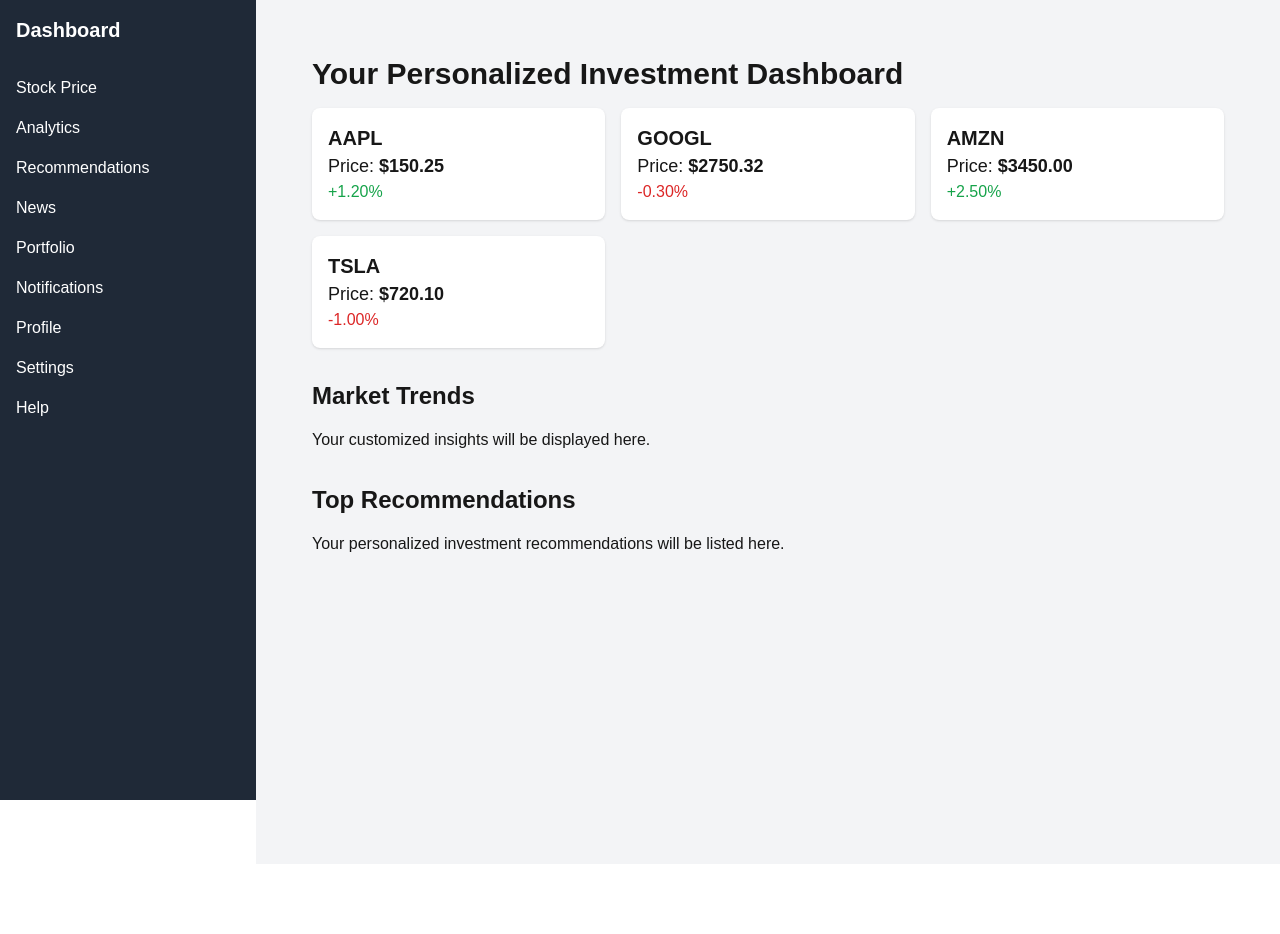
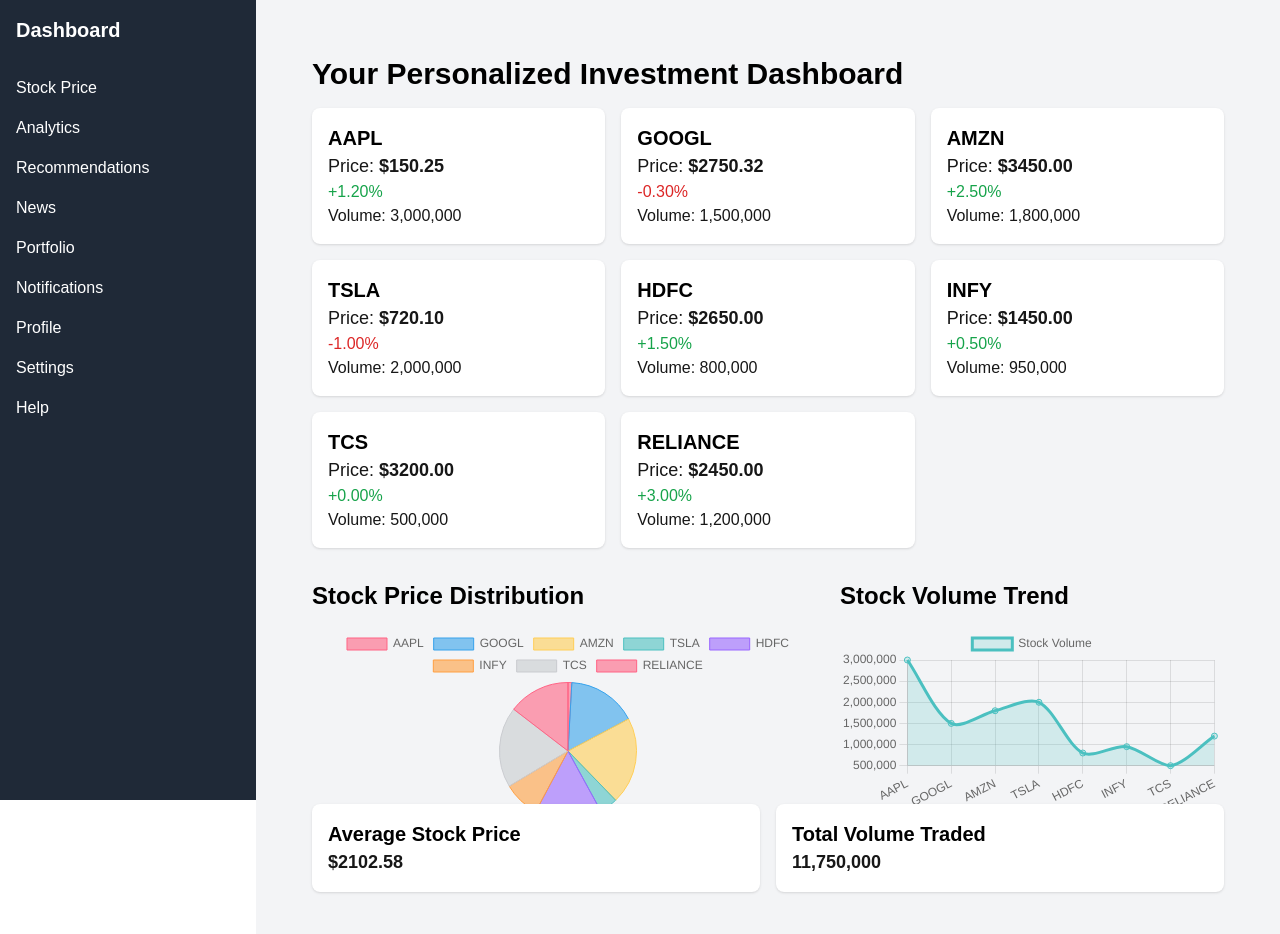
Before and after one commit to Vipul-Mhatre/Profit-Mitra, a Next.js app: page / in a window 1280 px wide. Shown: the top 934 px of the page. Before the commit the page ends 864 px from the top, so only its background shows below. Built offline with nearby package versions, Linux system fonts and the light colour scheme.

Commit message:
fetch analysis

```diff
--- a/src/app/page.tsx
+++ b/src/app/page.tsx
@@ -1,12 +1,18 @@
 "use client";
 
 import React, { useEffect, useState } from 'react';
+import { Chart as ChartJS, ArcElement, Tooltip, Legend, CategoryScale, LinearScale, LineElement, PointElement, Filler } from 'chart.js';
+import { Pie, Line } from 'react-chartjs-2';
+
+// Register the necessary components
+ChartJS.register(ArcElement, Tooltip, Legend, CategoryScale, LinearScale, LineElement, PointElement, Filler);
 
 // Interface for StockData
 interface StockData {
   symbol: string;
   price: number;
   change: number;
+  volume: number; // Adding volume for more analytics
 }
 
 // Main Component
@@ -18,10 +24,14 @@
     async function fetchStockData() {
       // Replace with actual API call
       const mockData: StockData[] = [
-        { symbol: 'AAPL', price: 150.25, change: 1.2 },
-        { symbol: 'GOOGL', price: 2750.32, change: -0.3 },
-        { symbol: 'AMZN', price: 3450.00, change: 2.5 },
-        { symbol: 'TSLA', price: 720.10, change: -1.0 },
+        { symbol: 'AAPL', price: 150.25, change: 1.2, volume: 3000000 },
+        { symbol: 'GOOGL', price: 2750.32, change: -0.3, volume: 1500000 },
+        { symbol: 'AMZN', price: 3450.00, change: 2.5, volume: 1800000 },
+        { symbol: 'TSLA', price: 720.10, change: -1.0, volume: 2000000 },
+        { symbol: 'HDFC', price: 2650.00, change: 1.5, volume: 800000 },
+        { symbol: 'INFY', price: 1450.00, change: 0.5, volume: 950000 },
+        { symbol: 'TCS', price: 3200.00, change: 0.0, volume: 500000 },
+        { symbol: 'RELIANCE', price: 2450.00, change: 3.0, volume: 1200000 },
       ];
       setStockData(mockData);
     }
@@ -29,33 +39,85 @@
     fetchStockData();
   }, []);
 
+  // Prepare data for Pie and Line Charts
+  const colors = [
+    'rgba(255, 99, 132, 0.6)',
+    'rgba(54, 162, 235, 0.6)',
+    'rgba(255, 206, 86, 0.6)',
+    'rgba(75, 192, 192, 0.6)',
+    'rgba(153, 102, 255, 0.6)',
+    'rgba(255, 159, 64, 0.6)',
+    'rgba(201, 203, 207, 0.6)',
+    'rgba(255, 99, 132, 0.6)',
+  ];
+
+  const pieData = {
+    labels: stockData.map(stock => stock.symbol),
+    datasets: [
+      {
+        label: 'Stock Price Distribution',
+        data: stockData.map(stock => stock.price),
+        backgroundColor: stockData.map((_, index) => colors[index % colors.length]), // Different color for each company
+        borderColor: stockData.map((_, index) => colors[index % colors.length].replace('0.6', '1')), // Same color for border
+        borderWidth: 1,
+      },
+    ],
+  };
+
+  const lineData = {
+    labels: stockData.map(stock => stock.symbol),
+    datasets: [
+      {
+        label: 'Stock Volume',
+        data: stockData.map(stock => stock.volume),
+        fill: true,
+        backgroundColor: 'rgba(75, 192, 192, 0.2)',
+        borderColor: 'rgba(75, 192, 192, 1)',
+        tension: 0.3,
+      },
+    ],
+  };
+
   return (
     <div className="p-6 bg-gray-100 min-h-screen">
-      <h1 className="text-3xl font-bold mb-4">Your Personalized Investment Dashboard</h1>
+      <h1 className="text-3xl font-bold mb-4 text-black">Your Personalized Investment Dashboard</h1>
 
       <div className="grid grid-cols-1 md:grid-cols-2 lg:grid-cols-3 gap-4">
         {stockData.map((stock) => (
           <div key={stock.symbol} className="p-4 bg-white shadow rounded-lg hover:shadow-lg transition-shadow duration-300">
-            <h2 className="text-xl font-semibold">{stock.symbol}</h2>
+            <h2 className="text-xl font-semibold text-black">{stock.symbol}</h2>
             <p className="text-lg">Price: <span className="font-bold">${stock.price.toFixed(2)}</span></p>
             <p className={stock.change >= 0 ? 'text-green-600' : 'text-red-600'}>
               {stock.change >= 0 ? '+' : '-'}{Math.abs(stock.change).toFixed(2)}%
             </p>
+            <p>Volume: {stock.volume.toLocaleString()}</p>
           </div>
         ))}
       </div>
 
-      {/* Optional - Additional Sections */}
-      <div className="mt-8">
-        <h2 className="text-2xl font-bold mb-4">Market Trends</h2>
-        <p>Your customized insights will be displayed here.</p>
-        {/* You can add line charts, pie charts, etc. using libraries like Chart.js or Recharts */}
+      <div className="mt-8 flex flex-col md:flex-row justify-between items-center gap-4">
+        <div className="w-full md:w-2/3 h-48"> {/* Set height to 50% */}
+          <h2 className="text-2xl font-bold mb-4 text-black">Stock Price Distribution</h2>
+          <Pie data={pieData} options={{ responsive: true, maintainAspectRatio: false }} />
+        </div>
+
+        <div className="w-full md:w-1/2 h-48"> {/* Set height to 50% */}
+          <h2 className="text-2xl font-bold mb-4 text-black">Stock Volume Trend</h2>
+          <Line data={lineData} options={{ responsive: true, maintainAspectRatio: false }} />
+        </div>
       </div>
 
-      <div className="mt-8">
-        <h2 className="text-2xl font-bold mb-4">Top Recommendations</h2>
-        <p>Your personalized investment recommendations will be listed here.</p>
-        {/* Placeholder for recommendations */}
+      {/* Additional analytics representations */}
+      <div className="mt-8 grid grid-cols-1 md:grid-cols-2 gap-4">
+        <div className="p-4 bg-white shadow rounded-lg">
+          <h2 className="text-xl font-semibold text-black">Average Stock Price</h2>
+          <p className="text-lg font-bold">${(stockData.reduce((sum, stock) => sum + stock.price, 0) / stockData.length).toFixed(2)}</p>
+        </div>
+
+        <div className="p-4 bg-white shadow rounded-lg">
+          <h2 className="text-xl font-semibold text-black">Total Volume Traded</h2>
+          <p className="text-lg font-bold">{stockData.reduce((sum, stock) => sum + stock.volume, 0).toLocaleString()}</p>
+        </div>
       </div>
     </div>
   );
--- a/src/stocks/page.tsx
+++ b/src/stocks/page.tsx
@@ -1,3 +1,5 @@
+"use client";
+
 import React, { useEffect, useState } from 'react';
 
 const StocksPage = () => {
```
